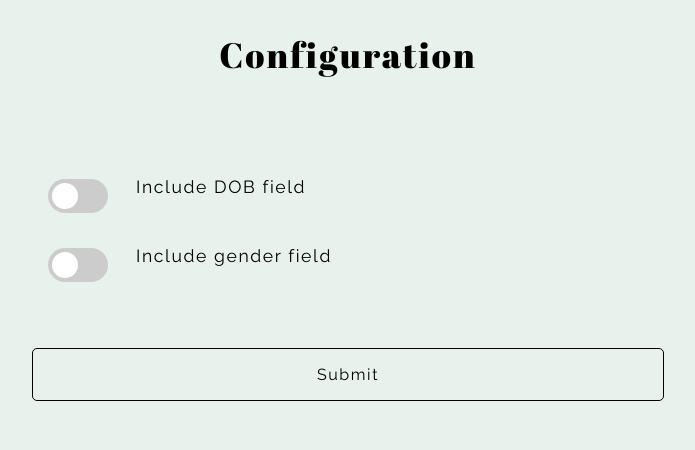
After one commit to 3296Fall2020/projects-04-signin, a Flask app: page /config in a window 1280 px wide. The commit adds this page. Shown: the top 450 px of the page, without its empty margins (292-987 px from the left). Run offline with Flask 2, Linux system fonts and the light colour scheme.

Commit message:
added optional fields for login in config.html

```diff
--- a/webapp/app.py
+++ b/webapp/app.py
@@ -7,49 +7,69 @@ from database.dbconn import *
 
 app = Flask(__name__)
 
+# additional input parameter booleans
+add_dob = False
+add_gender = False
+
+# HOME LOGIN PAGE
 @app.route('/')
 def home_page():
-    return render_template('index.html')
+    return render_template('index.html', add_dob = add_dob, add_gender = add_gender)
 
+# LOGIN FORM SUBMISSION
 @app.route('/', methods=['POST'])
 def submit():
 
     # ininitalize login_info object
     login = login_info(None, None, None, None, None, None, None)
 
-    # error checking booleans
-    nameStatus = True
-    purposeStatus = True
+    # retrieve parameters from html form
 
-    # retrieve parameters from html form
-    firstName = request.form['firstName']
-    lastName = request.form['lastName']
-    if 'purpose' in request.form:
-        purpose = request.form['purpose']
-        login.reason = purpose
-    else:
-        purposeStatus = False
-        purpose = ""
+    # name
+    login.first_name = request.form['firstName']
+    login.last_name = request.form['lastName']
 
-    # check for correct input
-    if len(firstName) == 0:
-        nameStatus = False
-    elif len(lastName) == 0:
-        nameStatus = False
-    else:
-        login.first_name = firstName
-        login.last_name = lastName
+    # reason for visit
 
-    print(firstName)
-    print(lastName)
-    print(purpose)
+    login.reason = request.form['purpose']
+
+
+    # date of birth
+    if 'dob' in request.form:
+        login.dob = request.form['dob']
+
+    # gender
+    if 'gender' in request.form:
+        login.gender = request.form['gender']
 
     # add user input to the database
-    if(nameStatus and purposeStatus):
-        add_login(login)
+    submissionStatus = add_login(login)
 
     # return index html with parameters that show the form was submitted correctly
-    return render_template('index.html', submitted=True, nameStatus = nameStatus, purposeStatus = purposeStatus)
+    return render_template('index.html', submitted=True, submissionStatus = submissionStatus, add_dob = add_dob, add_gender = add_gender)
+
+# CONFIG PAGE
+@app.route('/config')
+def config_page():
+    return render_template('config.html', add_dob = add_dob, add_gender = add_gender)
+
+# CONFIG FORM SUBMISSION PAGE
+@app.route('/config', methods=['POST'])
+def config_page_submit():
+    global add_gender
+    global add_dob
+
+    if 'add_gender' in request.form:
+        add_gender = True
+    else:
+        add_gender = False
+
+    if 'add_dob' in request.form:
+        add_dob = True
+    else:
+        add_dob = False
+
+    return render_template('config.html', add_dob = add_dob, add_gender = add_gender)
 
 def run_app():
     app.run(debug=True)
--- /dev/null
+++ b/webapp/static/config.css
@@ -0,0 +1,162 @@
+/* CONFIG PAGE STYLING  */
+
+body {
+    background-color: #E7F2EC;
+}
+
+.header p {
+    font-family: 'Abril Fatface', cursive;
+    font-size: 2.2rem;
+    line-height: 2.5rem;
+    letter-spacing: .13rem;
+    text-align: center;
+    width: 100%;
+}
+
+p {
+    font-family: 'Open Sans', sans-serif;
+    font-size: 1.2rem;
+    line-height: 2rem;
+    text-align: left;
+    width: 80%;
+}
+
+.submission {
+    width: 100%;
+    padding-top: 50px;
+}
+
+
+/*
+    by default, styles for mobile screen.
+    media query styles for desktop use
+*/
+@media only screen and (min-width: 800px) {
+    .submission {
+        width: 50%;
+        padding-top: 50px;
+        margin: auto;
+    }
+
+}
+
+/* switch styling */
+
+.switchContainer {
+    width: 100%;
+    padding: 1rem;
+}
+
+.switch {
+    position: relative;
+    display: inline-block;
+    width: 60px;
+    height: 34px;
+}
+
+.switch input {
+    opacity: 0;
+    width: 0;
+    height: 0;
+    }
+
+.slider {
+    position: absolute;
+    cursor: pointer;
+    top: 0;
+    left: 0;
+    right: 0;
+    bottom: 0;
+    background-color: #ccc;
+    -webkit-transition: .4s;
+    transition: .4s;
+}
+
+.slider:before {
+    position: absolute;
+    content: "";
+    height: 26px;
+    width: 26px;
+    left: 4px;
+    bottom: 4px;
+    background-color: white;
+    -webkit-transition: .4s;
+    transition: .4s;
+}
+
+input:checked + .slider {
+    background-color: #145963;
+}
+
+input:focus + .slider {
+    box-shadow: 0 0 1px #145963;
+}
+
+input:checked + .slider:before {
+    -webkit-transform: translateX(26px);
+    -ms-transform: translateX(26px);
+    transform: translateX(26px);
+}
+
+.slider.round {
+    border-radius: 34px;
+}
+
+.slider.round:before {
+    border-radius: 50%;
+}
+
+.textLabel {
+    font-size: 1.1rem;
+    font-family: 'Raleway', sans-serif;
+    letter-spacing: .1rem;
+    padding: 1.5rem;
+}
+
+/* submit button styling */
+
+input[type=submit] {
+    width: 100%;
+    background-color: #E7F2EC;
+    color: black;
+    padding: 1rem;
+    margin: 50px 0;
+    border: 1px solid black;
+    border-radius: 5px;
+    cursor: pointer;
+    font-size: 1rem;
+    font-family: 'Raleway', sans-serif;
+    letter-spacing: .1rem;
+
+    /* animation */
+    -webkit-transition: all 0.4s;
+    -moz-transition: all 0.4s;
+    transition: all 0.4s;
+    overflow: hidden;
+    position: relative;
+}
+
+input[type=submit]:hover {
+    background-color: #145963;
+    color: white;
+}
+
+/* animation */
+input[type=submit]:after {
+    content: '';
+    position: absolute;
+    z-index: -1;
+    -webkit-transition: all 0.4s;
+    -moz-transition: all 0.4s;
+    transition: all 0.4s;
+    width: 100%;
+    height: 0;
+    top: 0;
+    left: 0;
+    background: #fff;
+}
+
+input[type=submit]:hover:after,
+    input[type=submit]:active:after {
+    height: 100%;
+}
--- /dev/null
+++ b/webapp/templates/config.html
@@ -0,0 +1,59 @@
+<!DOCTYPE html>
+
+<!-- ADMIN CONFIG PAGE -->
+
+<html>
+    <head>
+        <!-- include stylesheet and fonts -->
+        <link rel="stylesheet" type="text/css" href="static/config.css">
+        <link href="https://fonts.googleapis.com/css2?family=Abril+Fatface&family=Open+Sans&display=swap" rel="stylesheet">
+        <link href="https://fonts.googleapis.com/css2?family=Raleway&display=swap" rel="stylesheet">
+        <meta name="viewport" content="width=device-width, initial-scale=1.0">
+    </head>
+
+    <body>
+        <div class="header">
+            <p>
+                Configuration
+            </p>
+        </div>
+        <div class="submission">
+
+            <form action="/config" method="POST">
+
+                <div class = switchContainer>
+                    <label class="switch">
+
+                        {% if add_dob %}
+                            <input type="checkbox" id = "add_dob" name="add_dob" checked>
+                        {% else %}
+                            <input type="checkbox" id = "add_dob" name="add_dob">
+                        {% endif %}
+
+                        <span class="slider round"></span>
+                    </label>
+                    <label for="add_dob" class="textLabel">Include DOB field</label>
+                </div>
+
+                <div class="switchContainer">
+                    <label class="switch">
+
+                        {% if add_gender %}
+                            <input type="checkbox" id="add_gender" name="add_gender" checked>
+                        {% else %}
+                            <input type="checkbox" id="add_gender" name="add_gender">
+                        {% endif %}
+
+                        <span class="slider round"></span>
+                    </label>
+                    <label for="add_gender" class="textLabel">Include gender field</label>
+                </div>
+
+                <input type="submit" value="Submit">
+
+            </form>
+
+        </div>
+    </body>
+
+</html>
```
Also changed, not shown: webapp/docs/database.md (+4 -0 lines), webapp/static/style.css (+39 -2 lines), webapp/templates/index.html (+30 -21 lines), webapp/database/logins.db.
